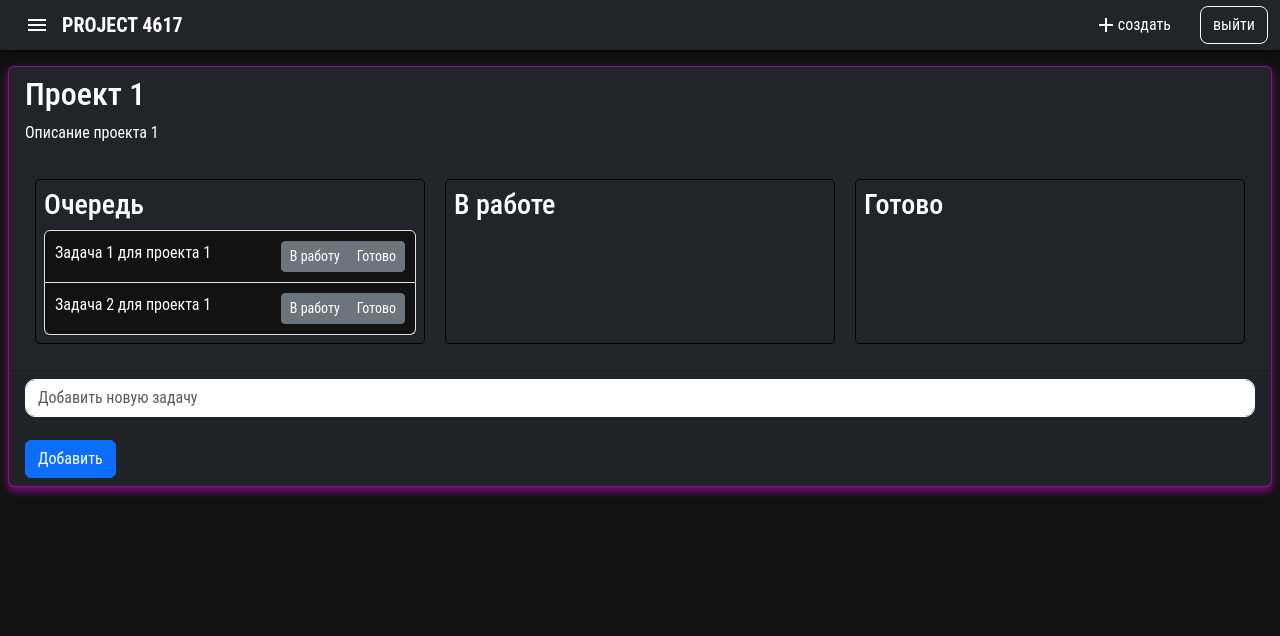
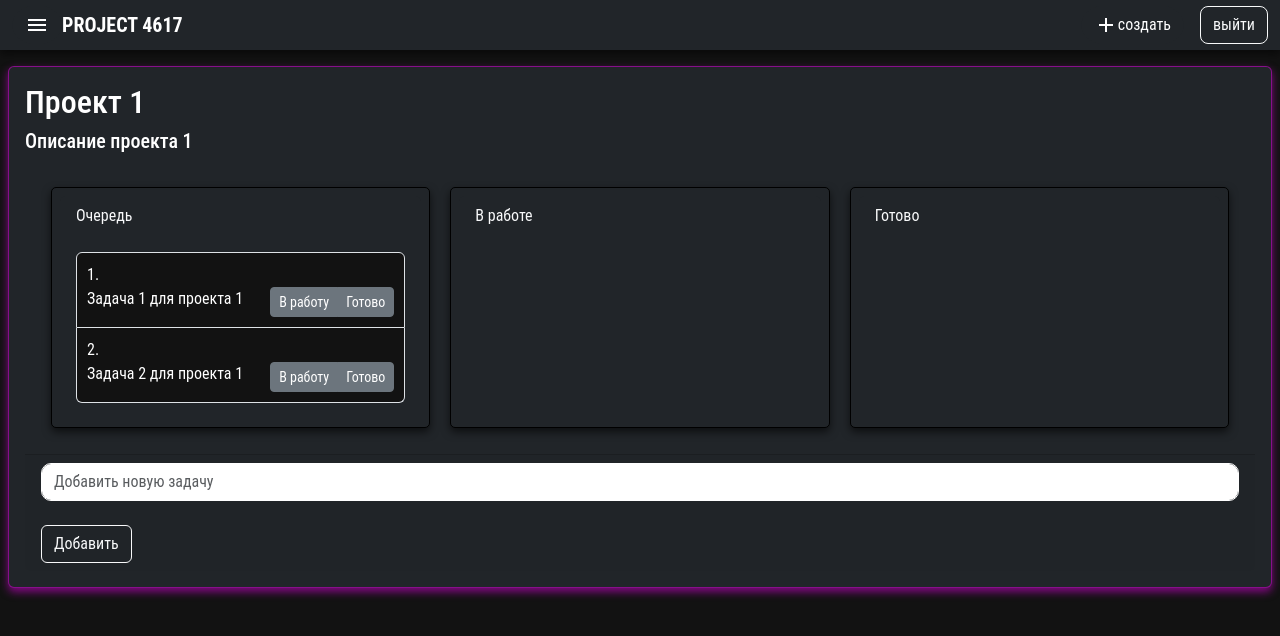
Before and after one commit to IvanTishk0/project_manager, a React (Vite) app: page /user in a window 1280 px wide. Shown: the top 636 px of the page. Built offline with nearby package versions, Linux system fonts and the light colour scheme.

Commit message:
final | my ne viderzhaly

```diff
--- a/src/components/UI/createTable.tsx
+++ b/src/components/UI/createTable.tsx
@@ -1,11 +1,42 @@
-import React from 'react';
+import React, {useState} from 'react';
 import {Button, Form, Modal} from 'react-bootstrap';
 
-const CreateTable = (props) => {
+
+const CreateTable = ({ show, onHide, addProject }) => {
+
+    const [tableName, setTableName] = useState('');
+    const [tableBody, setTableBody] = useState('');
+
+    const handleCreate = () => {
+
+        addProject(tableName, tableBody);
+        setTableName('');
+        setTableBody('');
+        onHide();
+        setRows(1);
+    };
+
+    const [rows, setRows] = useState(1);
+
+    const handleInput = (event) => {
+        const textareaLineHeight = 24;
+        const previousRows = event.target.rows;
+        event.target.rows = 1;
+
+        const currentRows = Math.floor(event.target.scrollHeight / textareaLineHeight);
+
+        if (currentRows === previousRows) {
+            event.target.rows = currentRows;
+        }
+
+        setRows(currentRows);
+    };
+
     return (
         <Modal
 
-            {...props}
+            show={show}
+            onHide={onHide}
             size="lg"
             aria-labelledby="contained-modal-title-vcenter"
             centered
@@ -21,18 +52,29 @@ const CreateTable = (props) => {
                         <Form.Control
                             type="text"
                             name="name"
-                            // value={}
-                            // onChange={}
+                            value={tableName}
+                            onChange={(e) => setTableName(e.target.value)}
                             placeholder="Введите имя таблицы"
                             required
                         />
                     </Form.Group>
                 </Form>
-
+                <Form>
+                    <Form.Group className="mb-3" controlId="exampleForm.ControlTextarea1">
+                        <Form.Control
+                            as="textarea"
+                            rows={rows}
+                            onInput={handleInput}
+                            style={{ resize: 'none' }}
+                            value={tableBody}
+                            onChange={(e) => setTableBody(e.target.value)}
+                            placeholder="Введите описание таблицы"/>
+                    </Form.Group>
+                </Form>
             </Modal.Body>
             <Modal.Footer className="bg-dark text-light">
                 <Button
-                    onClick={props.onHide}
+                    onClick={handleCreate}
                     variant="outline-light"
                 >
                     Создать
--- a/src/components/funcNavbar.tsx
+++ b/src/components/funcNavbar.tsx
@@ -4,10 +4,10 @@ import {mdiMenu, mdiPlus} from "@mdi/js";
 import {Button, ListGroup, Navbar, Offcanvas} from "react-bootstrap";
 import CreateTable from "./UI/createTable.tsx";
 
-const FuncNavbar = ({ projects, setCurrentProject }) => {
+
+const FuncNavbar = ({ projects, setCurrentProject, addProject }) => {
     const [show, setShow] = useState(false);
     const handleClose = () => {
-        // e.preventDefault();
         setShow(false);
     }
     const handleShow = (e) => {
@@ -85,7 +85,7 @@ const FuncNavbar = ({ projects, setCurrentProject }) => {
             </Offcanvas>
             <CreateTable
                 show={modalShow}
-                onHide={() => setModalShow(false)}
+                onHide={() => setModalShow(false)} addProject={addProject}
             />
         </Navbar>
     );
--- a/src/components/projectCard.tsx
+++ b/src/components/projectCard.tsx
@@ -2,6 +2,7 @@
 import React, { useState } from 'react';
 import 'bootstrap/dist/css/bootstrap.min.css';
 import "../styles/projectCard.css"
+import {Button, Card, Form, ListGroup} from "react-bootstrap";
 
 interface Task {
     id: number;
@@ -29,6 +30,7 @@ const ProjectCard: React.FC<ProjectCardProps> = ({ title, description, tasks, on
             onTasksUpdate(newTasks);
             setNewTask('');
         }
+        setRows(1)
     };
 
     const updateTaskStatus = (taskId: number, newStatus: 'Очередь' | 'В работе' | 'Готово') => {
@@ -38,22 +40,48 @@ const ProjectCard: React.FC<ProjectCardProps> = ({ title, description, tasks, on
         onTasksUpdate(updatedTasks);
     };
 
+    const [rows, setRows] = useState(1);
+
+    const handleInput = (event) => {
+        const textareaLineHeight = 24;
+        const previousRows = event.target.rows;
+        event.target.rows = 1;
+
+        const currentRows = Math.floor(event.target.scrollHeight / textareaLineHeight);
+
+        if (currentRows === previousRows) {
+            event.target.rows = currentRows;
+        }
+
+        setRows(currentRows);
+    };
+
     return (
-        <div className="card mt-3 bg-dark m-2 projectCard">
-            <div className="card-header">
+        <Card
+            bg="dark"
+            className="card mt-3 m-2 projectCard p-3">
+            <Card.Title>
                 <h2 className="card-title">{title}</h2>
                 <p className="card-text">{description}</p>
-            </div>
-            <div className="card-body d-flex">
+            </Card.Title>
+
+
+            <Card.Body  className="d-flex">
                 {['Очередь', 'В работе', 'Готово'].map((status) => (
-                    <div key={status} className="flex-fill p-2">
-                        <h3>{status}</h3>
-                        <div className="list-group">
+                    <Card
+                        bg="dark"
+                        text='light'
+                        style={{ width: '18rem'}}
+                        key={status}
+                        className="card__modified flex-fill p-2">
+                        <Card.Header>{status}</Card.Header>
+                        <Card.Body>
+                            <ListGroup as="ol" numbered>
                                 {tasks.filter(task => task.status === status).map(task => (
-                                <div key={task.id} className="list-group-item">
+                                    <ListGroup.Item as="li" key={task.id} className="">
                                         <div className="d-flex justify-content-between">
-                                        <span>{task.description}</span>
-                                        <div className="btn-group btn-group-sm">
+                                            <span className="card__text__content">{task.description}</span>
+                                            <div className="btn__card btn-group btn-group-sm">
                                                 {status !== 'В работе' && (
                                                     <button className="btn btn-secondary" onClick={() => updateTaskStatus(task.id, 'В работе')}>В работу</button>
                                                 )}
@@ -66,23 +94,34 @@ const ProjectCard: React.FC<ProjectCardProps> = ({ title, description, tasks, on
                                             </div>
                                         </div>
                                         {task.progress && <div>Прогресс: {task.progress}</div>}
-                                </div>
+                                    </ListGroup.Item>
                                 ))}
-                        </div>
-                    </div>
+                            </ListGroup>
+                        </Card.Body>
+                    </Card>
                 ))}
-            </div>
-            <div className="card-footer">
-                <input
-                    type="text"
-                    className="form-control"
+            </Card.Body>
+            <Card.Footer>
+                <Form.Group className="mb-3" controlId="exampleForm.ControlTextarea1">
+                    <Form.Control
+                        as="textarea"
+                        rows={rows}
+                        onInput={handleInput}
+                        style={{ resize: 'none' }}
                         value={newTask}
                         onChange={(e) => setNewTask(e.target.value)}
-                    placeholder="Добавить новую задачу"
-                />
-                <button className="btn btn-primary mt-2" onClick={addTask}>Добавить</button>
-            </div>
-        </div>
+                        placeholder="Добавить новую задачу"/>
+                </Form.Group>
+
+                <Button
+                    className="btn mt-2"
+                    onClick={addTask}
+                    variant="outline-light"
+                >
+                    Добавить
+                </Button>
+            </Card.Footer>
+        </Card>
     );
 };
 
--- a/src/pages/mainPage.tsx
+++ b/src/pages/mainPage.tsx
@@ -24,6 +24,17 @@ const MainPage: React.FC = () => {
         }
     ]);
 
+    const addProject = (newProjectTitle: string, newProjectBody: string) => {
+        const newProject = {
+            id: projects.length + 1,
+            title: newProjectTitle || `Проект ${projects.length + 1}`,
+            description: `Описание: ${newProjectBody || `проекта ${projects.length + 1}`}`,
+            tasks: []
+        };
+        setProjects([...projects, newProject]);
+        setCurrentProject(newProject);
+    };
+
     const [currentProject, setCurrentProject] = useState(projects[0]);
 
     const handleTasksUpdate = (updatedTasks: Task[]) => {
@@ -36,7 +47,10 @@ const MainPage: React.FC = () => {
 
     return (
         <div className="App w-100">
-            <FuncNavbar projects={projects} setCurrentProject={setCurrentProject} />
+            <FuncNavbar projects={projects}
+                        setCurrentProject={setCurrentProject}
+                        addProject={addProject}
+            />
             {currentProject && <ProjectCard
                 key={currentProject.id}
                 title={currentProject.title}
--- a/src/styles/App.css
+++ b/src/styles/App.css
@@ -45,3 +45,17 @@
 .offcanvas__btn:hover{
   border: 1px solid rgba(204, 0, 204, 0.6);
 }
+
+.card__modified{
+  box-shadow: 0 4px 8px rgba(0, 0, 0, 0.6);
+  border: 1px solid rgba(255, 255, 255, 0.6);
+  /*background-color: #404040;*/
+}
+
+.card__text__content{
+  max-width: 60%;
+}
+
+.btn__card{
+  max-height: 30px;
+}
```
Lines whose indentation alone changed are shown as unchanged.
